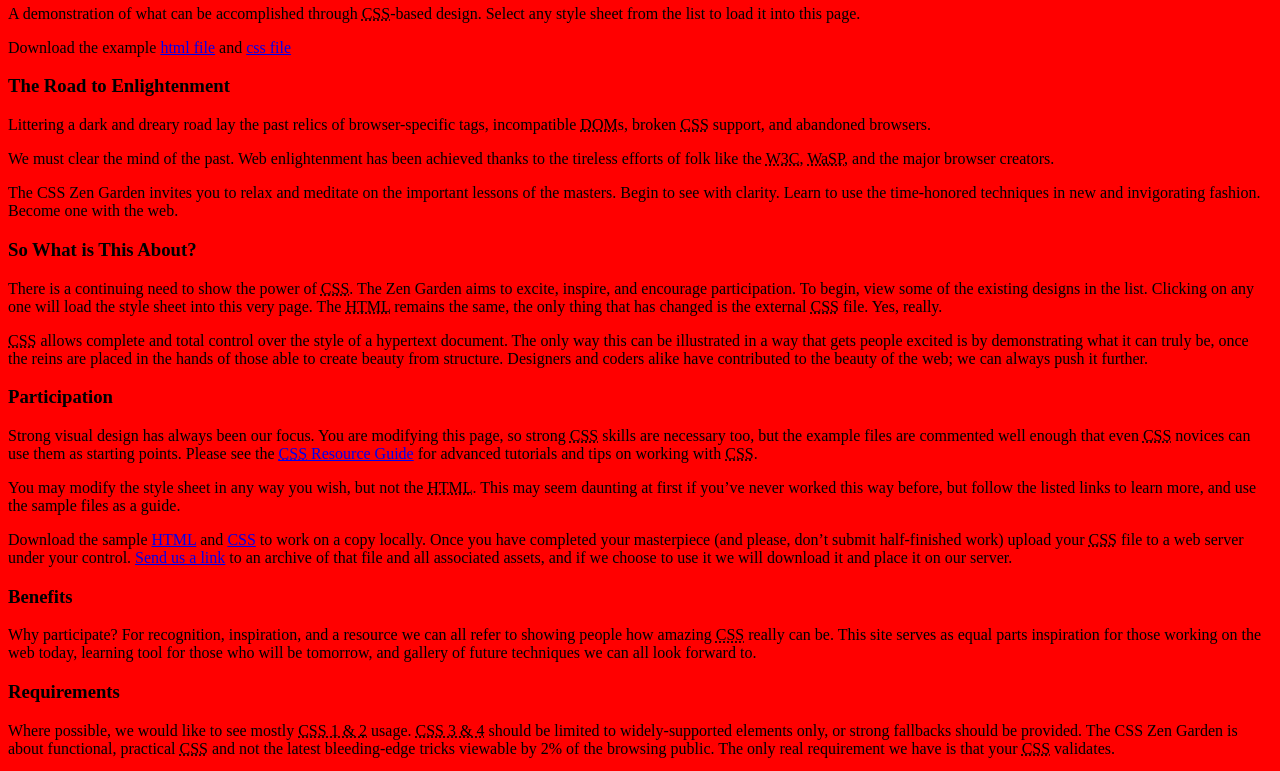
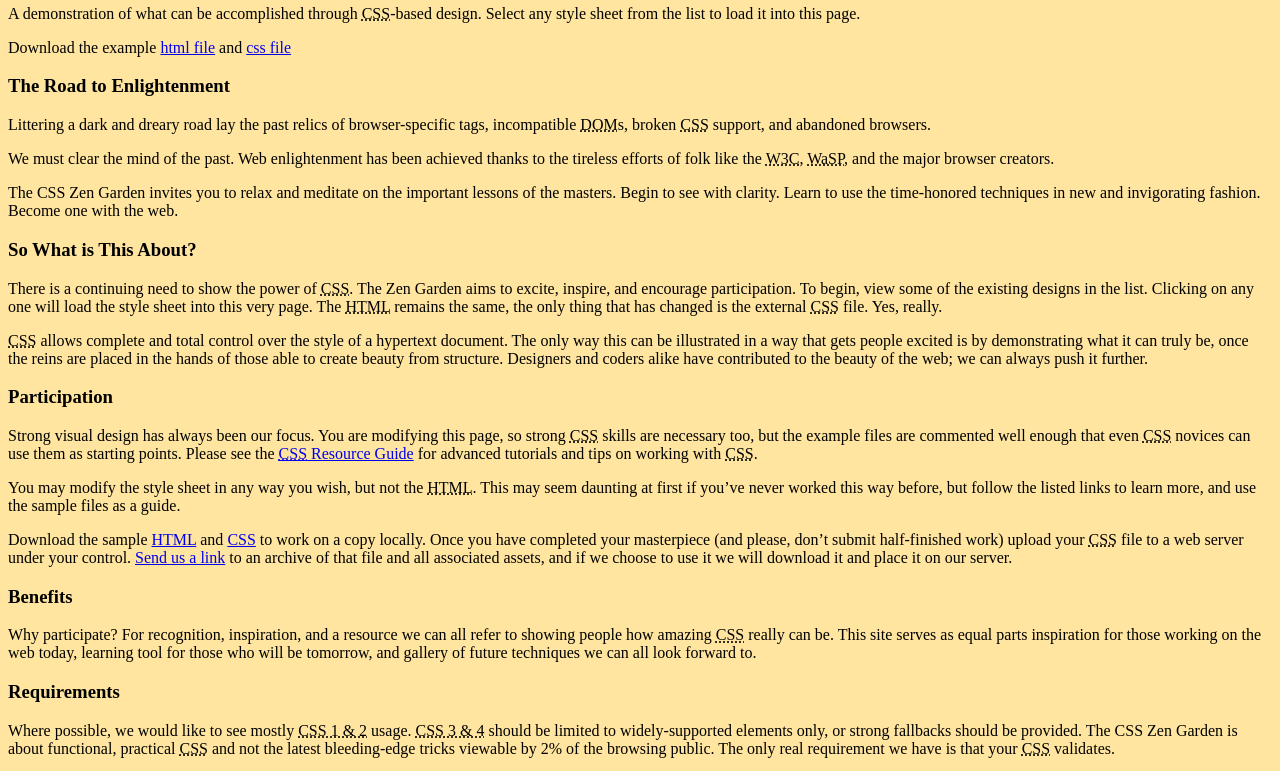
Before and after one commit to ewuweblab/css-zen-garden, a plain HTML site: page index.html in a window 1280 px wide. Shown: the part 109-880 px from the top of the page. Drawn offline with Linux system fonts and the light colour scheme.

Commit message:
V1 background color
* I like this color. I have not done any research. Just a wild guess.
Maybe should take DESN 348.

```diff
--- a/style.css
+++ b/style.css
@@ -1,3 +1,3 @@
 body {
-    background: red;
+    background: #ffe59f;
 }
```
